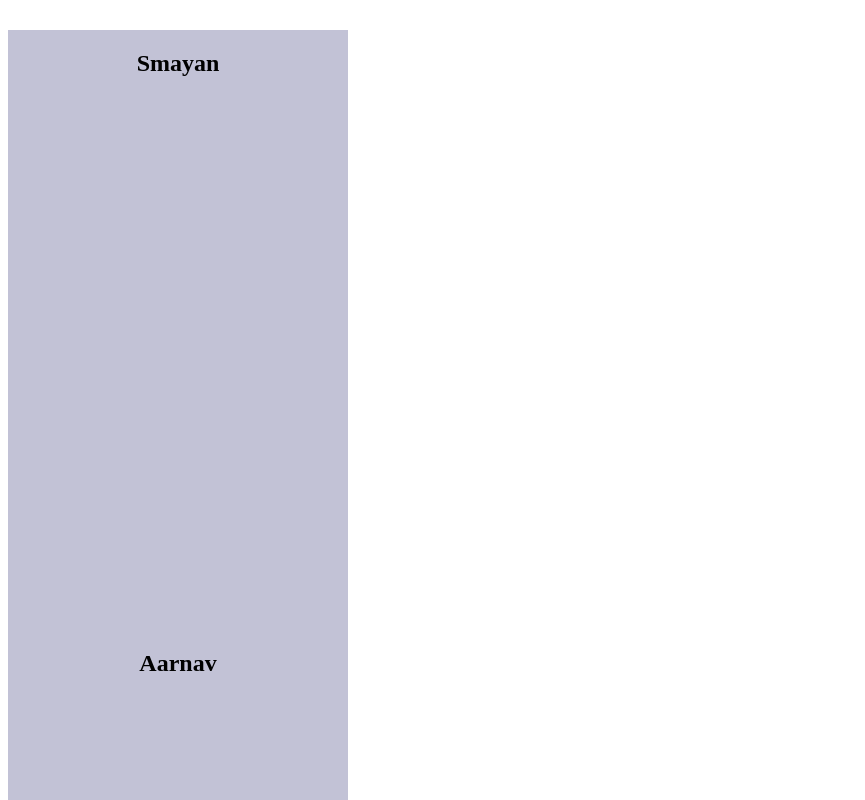
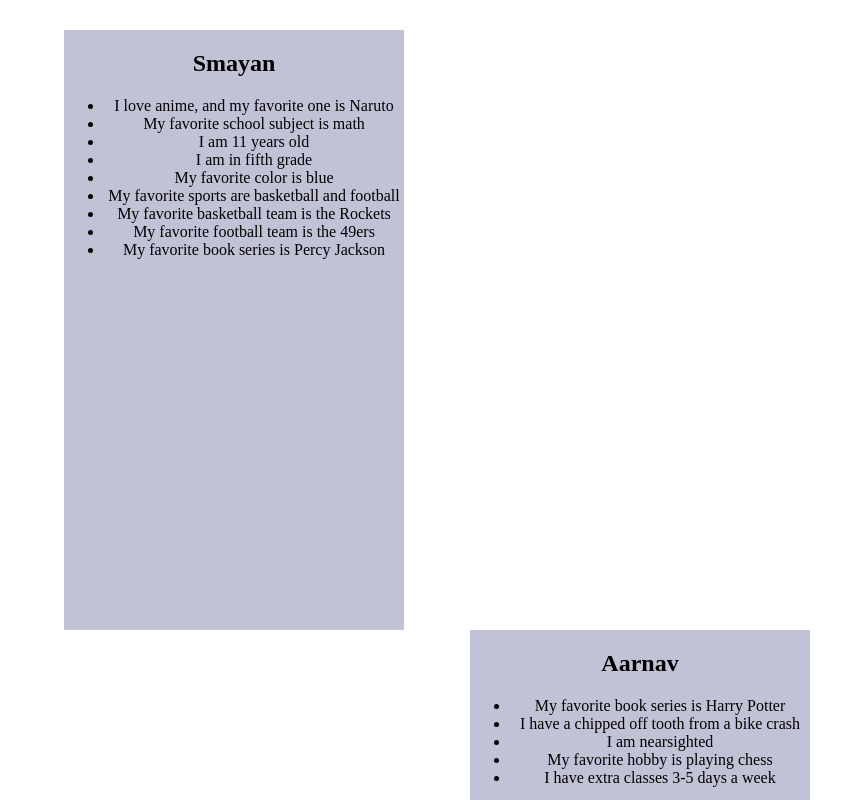
Before and after one commit to InsaneCoder101/InsaneCoder101.github.io, a plain HTML site: page index.html in a window 1280 px wide. Shown: the part 1620-2420 px from the top of the page, without its empty margins (0-865 px from the left). Drawn offline with Linux system fonts and the light colour scheme.

Commit message:
Update index.html

```diff
--- a/index.html
+++ b/index.html
@@ -1,9 +1,10 @@
 <!DOCTYPE html>
 <html>
 <head>
+
     <meta name="viewport" content="width=device-width, initial-scale=1.0">
     <link rel="stylesheet" href="https://cdnjs.cloudflare.com/ajax/libs/font-awesome/4.7.0/css/font-awesome.min.css">
-    <style>
+	<style>
     #firstHeader{
 text-align:center;
 }
@@ -165,6 +166,11 @@ left:1580px;
 text-align:center;
 
 }
+#nonvis{
+display:none
+
+}
+
 
 
 
@@ -177,7 +183,7 @@ text-align:center;
     <a class="activemn" href="#"><i class="fa fa-fw fa-home"></i>&nbsp;Home</a>
     <a href="#Team"><i class="fa fa-fw fa-user"></i>&nbsp;The Team</a>
     <a href="#">&nbsp;<i class="fa fa-folder-open"></i>&nbsp;Our Idea</a>
-    <a href="#"><i class="fa fa-fw fa-envelope"></i>&nbsp;Contact Us</a>
+    <a href="#ContactUs"><i class="fa fa-fw fa-envelope"></i>&nbsp;Contact Us</a>
 </div>
 
 <br>
@@ -225,26 +231,59 @@ text-align:center;
 <h1 id="Team" style="text-align:center;">The Team</h1><br>
 
 
-<div class='newscapt' style="width: 100%; overflow: hidden;">
-    <!-- <div style="background-color:#c2c2d6;width:340px;height:600px;display:block;"><h2>Smayan</h2></div>
-    <div style="background-color:#c2c2d6;width:340px;height:600px;display:block;"><h2>Arnav</h2></div> -->
+<div class='newscapt' style="width: 100%; overflow: hidden;text-align:center;">
+
 
     <div style="display: inline-block;background-color:#c2c2d6;width:340px;height:600px;">
         <h2>Smayan</h2>
-    </div>&emsp;&emsp;&emsp;&emsp;&emsp;&emsp;&emsp;&emsp;&emsp;&emsp;&emsp;&emsp;&emsp;&emsp;&emsp;&emsp;&emsp;&emsp;
+        <ul style="text-align:center">
+            <li>I love anime, and my favorite one is Naruto</li>
+            <li>My favorite school subject is math</li>
+            <li>I am 11 years old</li>
+            <li>I am in fifth grade</li>
+            <li>My favorite color is blue</li>
+            <li>My favorite sports are basketball and football</li>
+            <li>My favorite basketball team is the Rockets</li>
+            <li>My favorite football team is the 49ers</li>
+            <li>My favorite book series is Percy Jackson</li>
+        </ul>
+    </div>
+    &emsp;&emsp;&emsp;&emsp;&emsp;&emsp;&emsp;&emsp;&emsp;&emsp;&emsp;&emsp;&emsp;&emsp;&emsp;&emsp;&emsp;&emsp;
     &emsp;&emsp;&emsp;&emsp;&emsp;&emsp;&emsp;&emsp;&emsp;&emsp;&emsp;&emsp;&emsp;&emsp;&emsp;&emsp;&emsp;&emsp;&emsp;&emsp;&emsp;&emsp;&emsp;&emsp;&emsp;&emsp;&emsp;
     &emsp;&emsp;&emsp;&emsp;&emsp;
+
     <div style="display: inline-block;background-color:#c2c2d6;width:340px;height:600px;">
         <h2>Aarnav</h2>
+        <ul style="text-align:center">
+            <li>My favorite book series is Harry Potter</li>
+            <li>I have a chipped off tooth from a bike crash</li>
+            <li>I am nearsighted</li>
+            <li>My favorite hobby is playing chess</li>
+            <li>I have extra classes 3-5 days a week</li>
 
+            <div id="nonvis">
+                <li>My favorite sports are basketball and football</li>
+                <li>My favorite basketball team is the Rockets</li>
+                <li>My favorite football team is the 49ers</li>
+                <li>My favorite book series is Percy Jackson</li>
+            </div>
+        </ul>
 
     </div>
 </div>
 <br><br>
-<h1 style="text-align:center;">Contact Us</h1>
+<h1 style="text-align:center;" id="ContactUs">Contact Us</h1>
 <br><br>
-<textarea class="serverfeedback" placeholder="Feedback here"></textarea>
+<form id="feedback">
+
+<textarea class="serverfeedback" placeholder="Feedback here"></textarea><br>
+<button type="submit">Submit</button>
+</form>
+
 <script>
+
+
+//Process the slideshow
 var slideIndex = 1;
 showSlides(slideIndex);
 
@@ -274,6 +313,9 @@ function showSlides(n) {
   dots[slideIndex-1].className += " active";
 }
 
+
+
+
 </script>
 
 </body>
```
